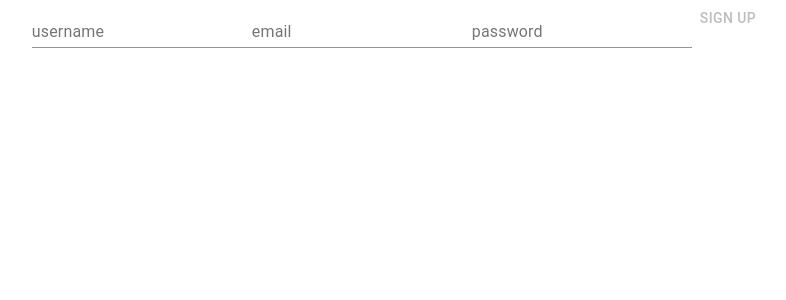
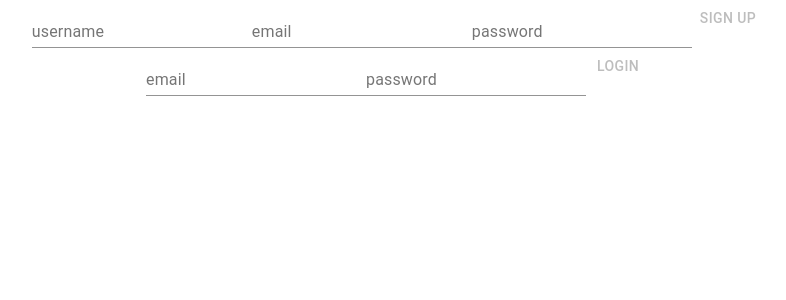
Before and after one commit to b1018043/jwt_client_react, a React (Create React App) app: page / in a window 1280 px wide. Shown: the top 300 px of the page, without its empty margins (242-1028 px from the left). Built offline with nearby package versions, Linux system fonts and the light colour scheme.

Commit message:
add:login

```diff
--- a/src/App.js
+++ b/src/App.js
@@ -2,11 +2,13 @@ import React from 'react';
 import logo from './logo.svg';
 import './App.css';
 import SignUp from "./components/SignUp";
+import Login from "./components/Login";
 
 function App() {
   return (
     <div className="App">
       <SignUp/>
+      <Login/>
     </div>
   );
 }
--- /dev/null
+++ b/src/components/Login.js
@@ -0,0 +1,57 @@
+import React from "react";
+import TextField from '@material-ui/core/TextField';
+import { useDispatch } from "react-redux";
+import { makeStyles } from "@material-ui/core/styles";
+import Button from "@material-ui/core/Button";
+
+import {loginRequest} from "../actions/User";
+
+function Login(){
+    const dispatch=useDispatch();
+    const [value,setValue]=React.useState({
+        email:"",
+        pass: "",
+    });
+    return (
+        <div>
+            <div>
+                <TextField
+                    label="email"
+                    value={value.email}
+                    onChange={e=>{
+                        setValue({
+                            ...value,
+                            email:e.target.value,
+                        })
+                    }}
+                />
+                <TextField
+                    label="password"
+                    value={value.pass}
+                    onChange={e=>{
+                        setValue({
+                            ...value,
+                            pass:e.target.value,
+                        })
+                    }}
+                />
+                <Button
+                    disabled={!(value.email&&value.pass)}
+                    onClick={()=>{
+                        const {email,pass}=value
+                        dispatch(loginRequest(email,pass))
+                        setValue({
+                            ...value,
+                            email:"",
+                            pass:"",
+                        })
+                    }}
+                >
+                    Login
+                </Button>
+            </div>
+        </div>
+    )
+}
+
+export default Login;
```
